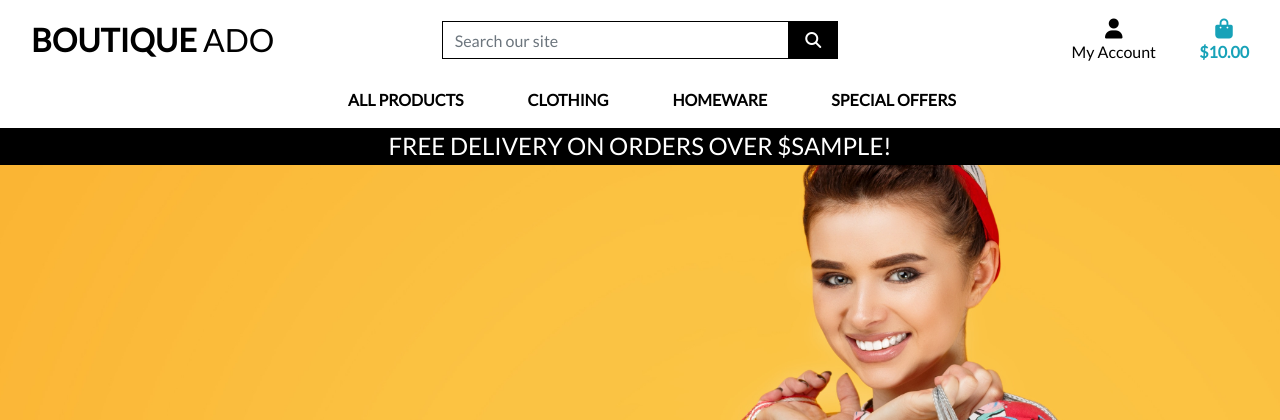
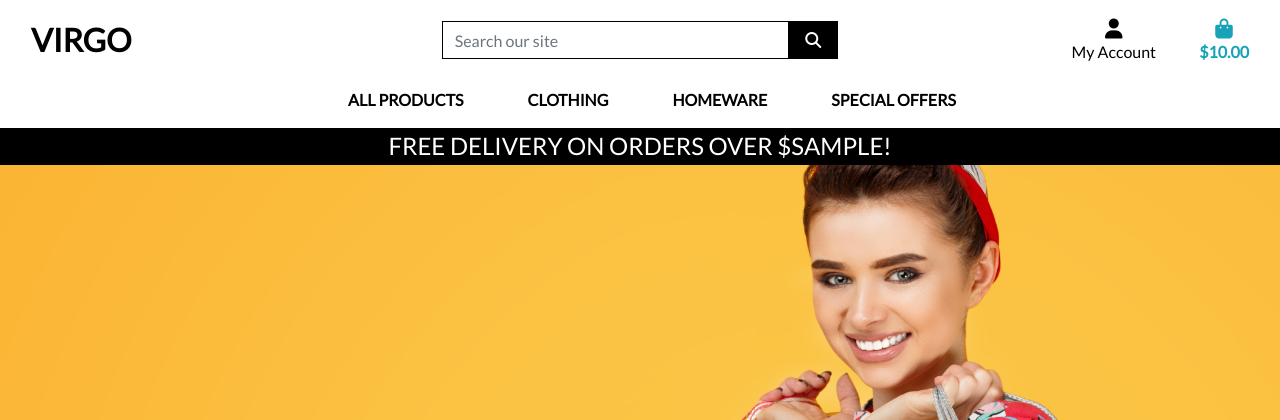
Before and after one commit to FelipeSeiberlich/boutique_ado_v1, a Django app: template templates/base.html in a window 1280 px wide. Shown: the top 420 px of the page. Run offline with Django 3.2, Linux system fonts and the light colour scheme; the template is opened without the code that fills it: most values are stand-ins (such as "Sample title", 1, 10 or a date in 2020); some libraries are stand-ins or nearby versions.

Commit message:
Changed title name and project name.

```diff
--- a/templates/base.html
+++ b/templates/base.html
@@ -32,14 +32,14 @@
     {% block extra_js %}
     {% endblock %}
 
-    <title>Boutique Ado {% block extra_title %}{% endblock %}</title>
+    <title>Virgo {% block extra_title %}{% endblock %}</title>
   </head>
   <body>
     <header class="container-fluid fixed-top">
         <div id="topnav" class="row bg-white pt-lg-2 d-none d-lg-flex">
             <div class="col-12 col-lg-4 my-auto py-1 py-lg-0 text-center text-lg-left">
                 <a href="{% url 'home' %}" class="nav-link main-logo-link">
-                    <h2 class="logo-font text-black my-0"><strong>Boutique</strong> Ado</h2>
+                    <h2 class="logo-font text-black my-0"><strong>Virgo</strong></h2>
                 </a>
             </div>
             <div class="col-12 col-lg-4 my-auto py-1 py-lg-0">
```
Also changed, not shown: virgo/__init__.py (added), virgo/asgi.py (renamed from boutique_ado/asgi.py), virgo/settings.py (renamed from boutique_ado/settings.py), virgo/urls.py (renamed from boutique_ado/urls.py), virgo/wsgi.py (renamed from boutique_ado/wsgi.py).
